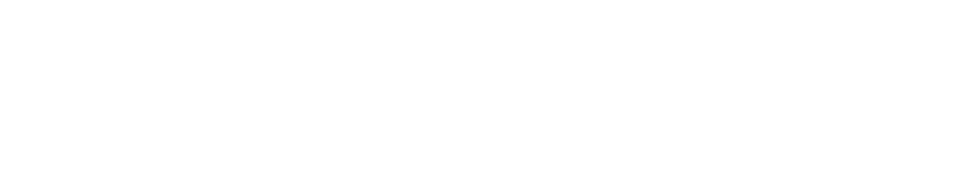
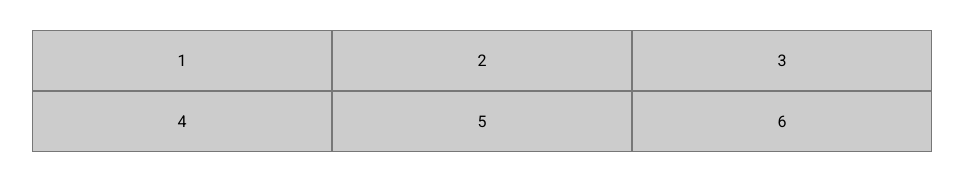
Before and after one commit to Wolfinbarger/grid-practice, a plain HTML site: page fundamentals/index.html in a window 1280 px wide. Shown: the whole page, without its empty margins (158-1121 px from the left). Drawn offline with Linux system fonts and the light colour scheme.

Commit message:
create 3 columsn

```diff
--- a/fundamentals/index.html
+++ b/fundamentals/index.html
@@ -1,15 +1,22 @@
-<!DOCTYPE html>
 <html lang="en">
 
 <head>
   <meta charset="UTF-8">
+  <meta http-equiv="X-UA-Compatible" content="IE=edge">
   <meta name="viewport" content="width=device-width, initial-scale=1.0">
-  <link rel="styles.css" href="styles.css">
   <title>CSS Grid Basics</title>
+  <link rel="stylesheet" href="styles.css">
 </head>
 
 <body>
-
+  <div class="grid-container">
+    <div>1</div>
+    <div>2</div>
+    <div>3</div>
+    <div>4</div>
+    <div>5</div>
+    <div>6</div>
+  </div>
 </body>
 
 </html>
--- a/fundamentals/styles.css
+++ b/fundamentals/styles.css
@@ -4,3 +4,18 @@ body {
   margin: 30px;
   font-family: "Roboto", sans-serif;
 }
+
+.grid-container {
+  display: grid;
+  grid-template-columns: 300px 300px 300px;
+  background-color: lightgray;
+  max-width: 900px;
+  margin: 0 auto;
+}
+
+.grid-container > div {
+  background-color: #ccc;
+  text-align: center;
+  padding: 20px;
+  border: 1px solid #777;
+}
```
